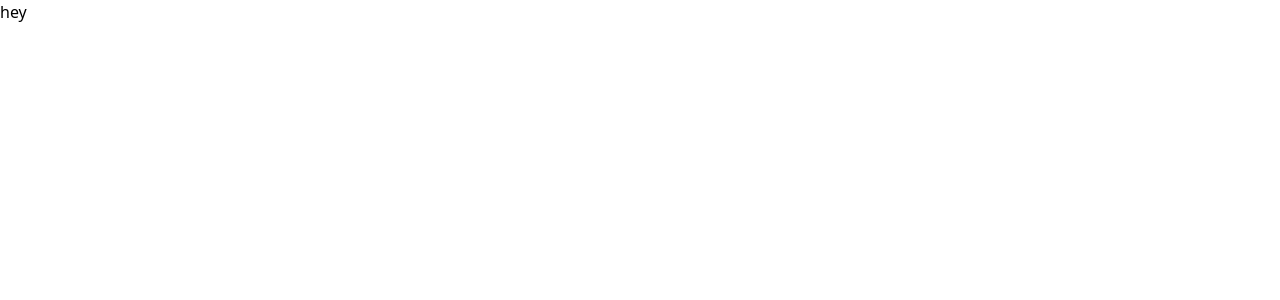
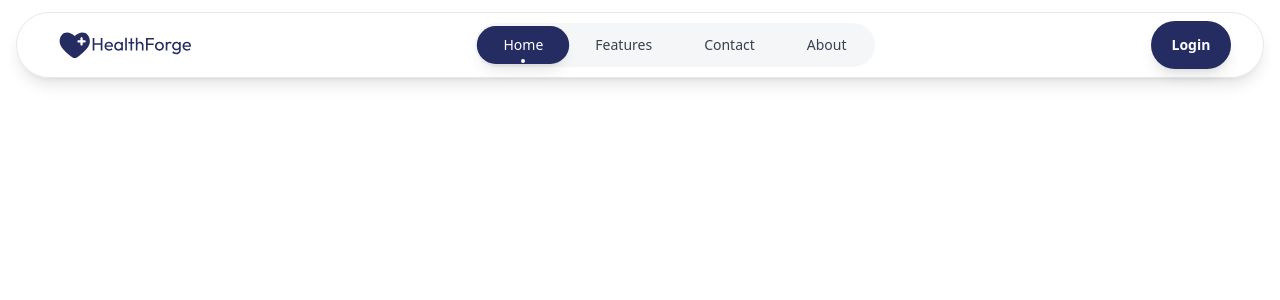
Before and after one commit to mrniteshray/HealthForge-AiNity, a Next.js app in the folder Web App/frontend/: page / in a window 1280 px wide. Shown: the top 300 px of the page. Built offline with nearby package versions, Linux system fonts and the light colour scheme.

Commit message:
feat: add responsive Navbar component for homepage

```diff
--- a/Web App/frontend/package.json
+++ b/Web App/frontend/package.json
@@ -8,6 +8,7 @@
     "start": "next start"
   },
   "dependencies": {
+    "lucide-react": "^0.545.0",
     "next": "15.5.4",
     "react": "19.1.0",
     "react-dom": "19.1.0"
--- a/Web App/frontend/src/app/page.js
+++ b/Web App/frontend/src/app/page.js
@@ -1,9 +1,10 @@
+import Navbar from "@/components/Navbar";
 
 
 export default function Home() {
   return (
     <div>
-      hey
+      <Navbar />
     </div>
   );
 }
--- /dev/null
+++ b/Web App/frontend/src/components/Navbar.jsx
@@ -0,0 +1,140 @@
+'use client';
+
+import Link from 'next/link';
+import { usePathname } from 'next/navigation';
+import { Menu, X } from 'lucide-react';
+import { useState } from 'react';
+import Image from 'next/image';
+
+const Navbar = () => {
+  const [isOpen, setIsOpen] = useState(false);
+  const pathname = usePathname();
+
+  const navItems = [
+    { name: 'Home', href: '/' },
+    { name: 'Features', href: '/features' },
+    { name: 'Contact', href: '/contact' },
+    { name: 'About', href: '/about' },
+  ];
+
+  return (
+    <nav className="bg-white/80 backdrop-blur-md shadow-lg sticky top-3 z-50 rounded-full mx-4 mt-3 border border-gray-200">
+      <div className="max-w-7xl mx-auto px-4 sm:px-6 lg:px-8">
+        <div className="flex justify-between items-center h-16">
+          {/* Left - Logo with Circular Design */}
+          <div className="flex-shrink-0">
+            <Link
+              href="/"
+              className="flex items-center group"
+            >
+              <div>
+                <Image src={"/images/logo.svg"} alt="Logo" width={150} height={60} className="" />
+              </div>
+            </Link>
+          </div>
+
+          {/* Center - Menu Items with Active Underline */}
+          <div className="hidden md:flex items-center justify-center flex-1">
+            <div className="flex space-x-1 bg-gray-100/80 rounded-full p-1 backdrop-blur-sm">
+              {navItems.map((item) => (
+                <Link
+                  key={item.name}
+                  href={item.href}
+                  className={`relative px-6 py-2 rounded-full text-sm font-medium transition-all duration-300 ${
+                    pathname === item.href
+                      ? 'text-white shadow-lg'
+                      : 'text-gray-700 hover:text-primary hover:bg-white/60'
+                  }`}
+                >
+                  {pathname === item.href && (
+                    <div className="absolute inset-0 bg-primary rounded-full transform scale-105 transition-all duration-300" />
+                  )}
+                  <span className="relative z-10">
+                    {item.name}
+                  </span>
+
+                  {/* Active Underline Animation */}
+                  {pathname === item.href && (
+                    <div className="absolute bottom-0 left-1/2 transform -translate-x-1/2 w-1 h-1 bg-white rounded-full shadow-sm" />
+                  )}
+                </Link>
+              ))}
+            </div>
+          </div>
+
+          {/* Right - Login Button with Circular Design */}
+          <div className="hidden md:flex items-center">
+            <Link
+              href="/login"
+              className="relative group"
+            >
+              <div className="w-20 h-12 bg-primary rounded-full flex items-center justify-center shadow-lg hover:shadow-xl transition-all duration-300 transform hover:scale-105">
+                <span className="text-white font-semibold text-sm">Login</span>
+              </div>
+
+              {/* Circular Pulse Effect */}
+              <div className="absolute inset-0 rounded-full bg-primary opacity-0 group-hover:opacity-20 animate-ping group-hover:animate-none transition-opacity duration-300" />
+            </Link>
+          </div>
+
+          {/* Mobile menu button with Circular Design */}
+          <div className="md:hidden">
+            <button
+              onClick={() => setIsOpen(!isOpen)}
+              className="w-12 h-12 bg-gradient-to-br from-primary to-secondary rounded-full flex items-center justify-center shadow-lg hover:shadow-xl transition-all duration-300 transform hover:scale-105"
+            >
+              {isOpen ? (
+                <X className="h-5 w-5 text-white" />
+              ) : (
+                <Menu className="h-5 w-5 text-white" />
+              )}
+            </button>
+          </div>
+        </div>
+
+        {/* Mobile Menu with Circular Design */}
+        {isOpen && (
+          <div className="md:hidden">
+            <div className="px-2 pt-2 pb-4 space-y-2 sm:px-3 bg-white/95 backdrop-blur-md rounded-2xl border border-gray-200 shadow-xl mt-2">
+              {navItems.map((item) => (
+                <Link
+                  key={item.name}
+                  href={item.href}
+                  className={`relative block px-4 py-3 rounded-xl text-base font-medium transition-all duration-300 ${
+                    pathname === item.href
+                      ? 'text-white shadow-md'
+                      : 'text-gray-700 hover:text-primary hover:bg-gray-50'
+                  }`}
+                  onClick={() => setIsOpen(false)}
+                >
+                  {pathname === item.href && (
+                    <div className="absolute inset-0 bg-gradient-to-r from-primary to-secondary rounded-xl transform scale-105 transition-all duration-300" />
+                  )}
+                  <span className="relative z-10 flex items-center">
+                    {item.name}
+                    {pathname === item.href && (
+                      <div className="ml-2 w-2 h-2 bg-white rounded-full" />
+                    )}
+                  </span>
+                </Link>
+              ))}
+
+              {/* Mobile Login Button */}
+              <div className="pt-3 border-t border-gray-200">
+                <Link
+                  href="/login"
+                  className="block w-full text-center bg-gradient-to-r from-primary to-secondary text-white px-4 py-3 rounded-xl text-base font-medium shadow-lg hover:shadow-xl transition-all duration-300 transform hover:scale-105"
+                  onClick={() => setIsOpen(false)}
+                >
+                  Login
+                </Link>
+              </div>
+            </div>
+          </div>
+        )}
+      </div>
+    </nav>
+  );
+};
+
+export default Navbar;
--- a/Web App/frontend/tailwind.config.js
+++ b/Web App/frontend/tailwind.config.js
@@ -9,7 +9,12 @@ module.exports = {
     "./src/**/*.{js,ts,jsx,tsx,mdx}",
   ],
   theme: {
-    extend: {},
+    extend: {
+      colors:{
+        'primary':'#252C62',
+        'secondary': '#577cff'
+      }
+    },
   },
   plugins: [],
 }
```
Also changed, not shown: Web App/frontend/public/images/logo.svg (added), 1 other file (tests, documents, lock files or other folders).
